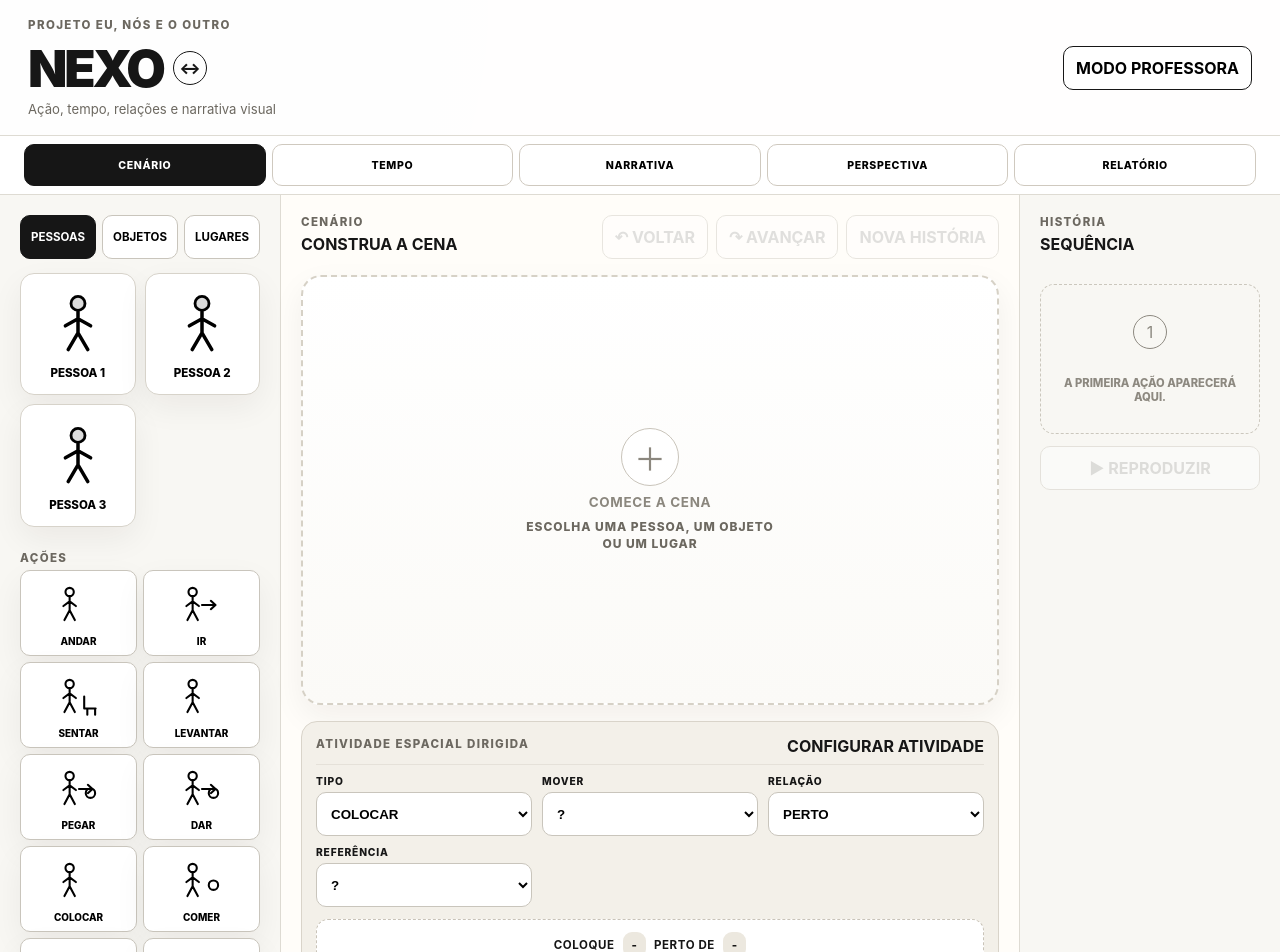
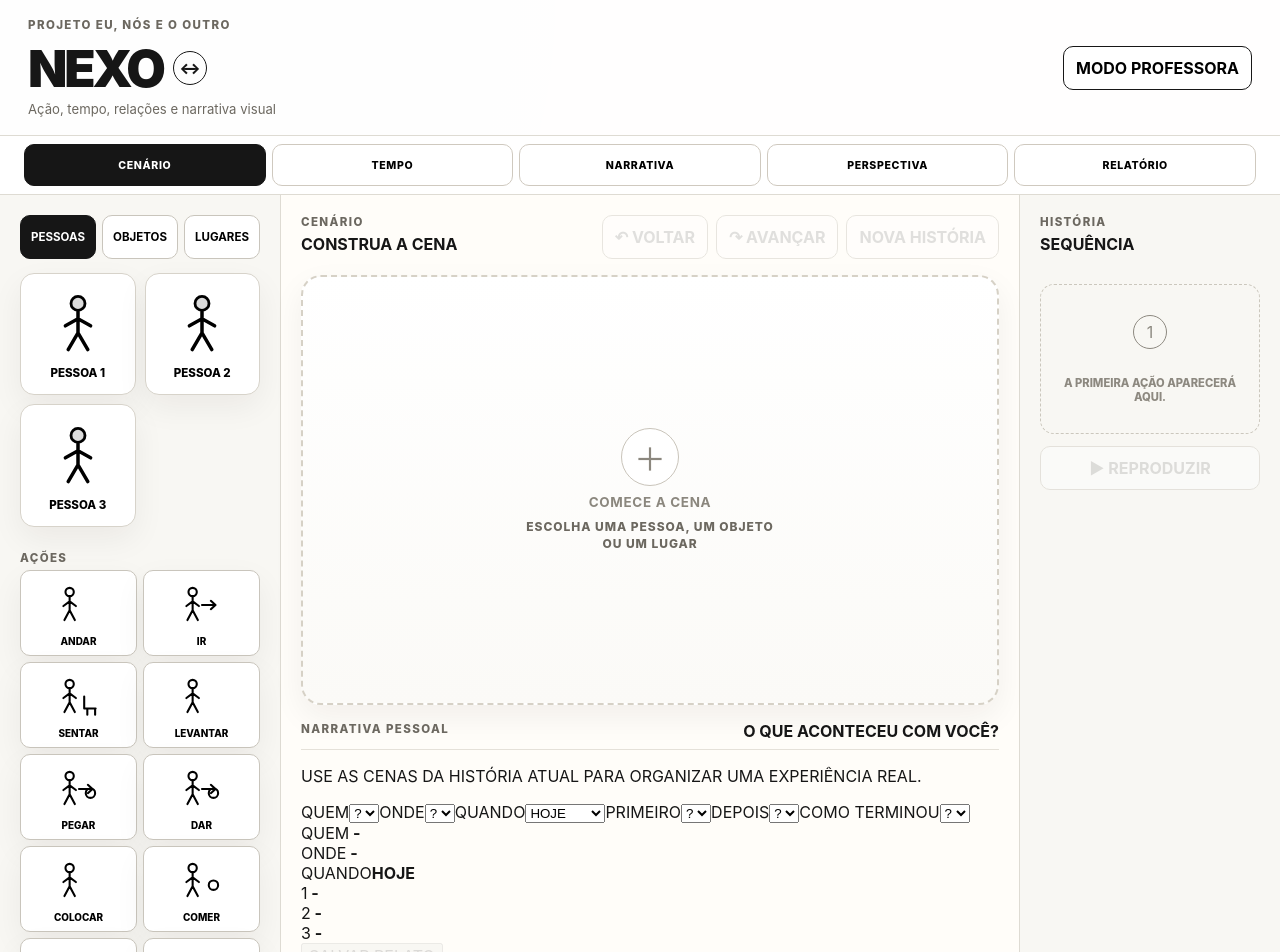
Before and after one commit to aeduardasantana/nexo, a React (Vite) app: page / in a window 1280 px wide. Shown: the top 952 px of the page. Built offline with nearby package versions, Linux system fonts and the light colour scheme.

Commit message:
feat: build autobiographical narrative workflow and report [edufertanapo]

```diff
--- a/src/App.tsx
+++ b/src/App.tsx
@@ -226,6 +226,21 @@ export default function App() {
   );
 
   const people = currentScene.entities.filter((entity) => entity.category === 'person');
+  const storyEntities = history.flatMap((scene) => scene.entities);
+  const autobiographicalPeople = Array.from(
+    new Map(
+      storyEntities
+        .filter((entity) => entity.category === 'person')
+        .map((entity) => [entity.instanceId, entity]),
+    ).values(),
+  );
+  const autobiographicalPlaces = Array.from(
+    new Map(
+      storyEntities
+        .filter((entity) => entity.category === 'place')
+        .map((entity) => [entity.instanceId, entity]),
+    ).values(),
+  );
   const objects = currentScene.entities.filter((entity) => entity.category === 'object');
   const placesAndSeats = currentScene.entities.filter((entity) =>
     entity.category === 'place' || ['CADEIRA', 'SOFÁ', 'CAMA'].includes(entity.label),
@@ -2247,6 +2262,7 @@ export default function App() {
             <div><strong>{mediationEvents.length}</strong><span>EVENTOS</span></div>
             <div><strong>{mediationAssessments.length}</strong><span>REGISTROS 0 - 3</span></div>
             <div><strong>{mentalStates.length}</strong><span>ESTADOS DECLARADOS</span></div>
+            <div><strong>{autobiographicalRecords.length}</strong><span>RELATOS PESSOAIS</span></div>
           </section>
 
           <section className="report-section">
@@ -2338,6 +2354,37 @@ export default function App() {
                 ))
               )}
             </div>
+          </section>
+
+          <section className="report-section">
+            <h3>NARRATIVAS PESSOAIS</h3>
+            {autobiographicalRecords.length === 0 ? (
+              <p>SEM RELATOS AUTOBIOGRÁFICOS REGISTRADOS.</p>
+            ) : (
+              <div className="report-autobiographical">
+                {autobiographicalRecords.map((record, index) => (
+                  <article key={record.id}>
+                    <header>
+                      <strong>RELATO {index + 1}</strong>
+                      <span>{temporalLabel(record.when)}</span>
+                    </header>
+                    <div>
+                      <span>QUEM</span>
+                      <strong>{autobiographicalEntityLabel(record.personId)}</strong>
+                    </div>
+                    <div>
+                      <span>ONDE</span>
+                      <strong>{autobiographicalEntityLabel(record.placeId)}</strong>
+                    </div>
+                    <ol>
+                      <li><strong>PRIMEIRO</strong> - {autobiographicalSceneLabel(record.firstSceneId)}</li>
+                      <li><strong>DEPOIS</strong> - {autobiographicalSceneLabel(record.nextSceneId)}</li>
+                      <li><strong>COMO TERMINOU</strong> - {autobiographicalSceneLabel(record.endingSceneId)}</li>
+                    </ol>
+                  </article>
+                ))}
+              </div>
+            )}
           </section>
 
           <section className="report-section">
@@ -3315,6 +3362,178 @@ export default function App() {
                     })}
                 </div>
               </>
+            )}
+          </section>
+
+          <section className="autobiographical-builder">
+            <div className="builder-title">
+              <p className="section-kicker">NARRATIVA PESSOAL</p>
+              <strong>O QUE ACONTECEU COM VOCÊ?</strong>
+            </div>
+
+            <p className="autobiographical-intro">
+              USE AS CENAS DA HISTÓRIA ATUAL PARA ORGANIZAR UMA EXPERIÊNCIA REAL.
+            </p>
+
+            <div className="autobiographical-grid">
+              <label>
+                <span>QUEM</span>
+                <select
+                  value={autobiographicalDraft.personId ?? ''}
+                  onChange={(event) => setAutobiographicalDraft((current) => ({
+                    ...current,
+                    personId: event.target.value || undefined,
+                  }))}
+                >
+                  <option value="">?</option>
+                  {autobiographicalPeople.map((person) => (
+                    <option key={person.instanceId} value={person.instanceId}>{person.label}</option>
+                  ))}
+                </select>
+              </label>
+
+              <label>
+                <span>ONDE</span>
+                <select
+                  value={autobiographicalDraft.placeId ?? ''}
+                  onChange={(event) => setAutobiographicalDraft((current) => ({
+                    ...current,
+                    placeId: event.target.value || undefined,
+                  }))}
+                >
+                  <option value="">?</option>
+                  {autobiographicalPlaces.map((place) => (
+                    <option key={place.instanceId} value={place.instanceId}>{place.label}</option>
+                  ))}
+                </select>
+              </label>
+
+              <label>
+                <span>QUANDO</span>
+                <select
+                  value={autobiographicalDraft.when ?? 'today'}
+                  onChange={(event) => setAutobiographicalDraft((current) => ({
+                    ...current,
+                    when: event.target.value as TemporalDay,
+                  }))}
+                >
+                  <option value="yesterday">ONTEM</option>
+                  <option value="today">HOJE</option>
+                  <option value="tomorrow">AMANHÃ</option>
+                </select>
+              </label>
+
+              <label>
+                <span>PRIMEIRO</span>
+                <select
+                  value={autobiographicalDraft.firstSceneId ?? ''}
+                  onChange={(event) => setAutobiographicalDraft((current) => ({
+                    ...current,
+                    firstSceneId: event.target.value || undefined,
+                  }))}
+                >
+                  <option value="">?</option>
+                  {history.slice(1).map((scene, index) => (
+                    <option key={scene.id} value={scene.id}>
+                      CENA {index + 1} - {scene.actionLabel ?? 'AÇÃO'}
+                    </option>
+                  ))}
+                </select>
+              </label>
+
+              <label>
+                <span>DEPOIS</span>
+                <select
+                  value={autobiographicalDraft.nextSceneId ?? ''}
+                  onChange={(event) => setAutobiographicalDraft((current) => ({
+                    ...current,
+                    nextSceneId: event.target.value || undefined,
+                  }))}
+                >
+                  <option value="">?</option>
+                  {history.slice(1).map((scene, index) => (
+                    <option key={scene.id} value={scene.id}>
+                      CENA {index + 1} - {scene.actionLabel ?? 'AÇÃO'}
+                    </option>
+                  ))}
+                </select>
+              </label>
+
+              <label>
+                <span>COMO TERMINOU</span>
+                <select
+                  value={autobiographicalDraft.endingSceneId ?? ''}
+                  onChange={(event) => setAutobiographicalDraft((current) => ({
+                    ...current,
+                    endingSceneId: event.target.value || undefined,
+                  }))}
+                >
+                  <option value="">?</option>
+                  {history.slice(1).map((scene, index) => (
+                    <option key={scene.id} value={scene.id}>
+                      CENA {index + 1} - {scene.actionLabel ?? 'AÇÃO'}
+                    </option>
+                  ))}
+                </select>
+              </label>
+            </div>
+
+            <div className="autobiographical-sequence">
+              <div>
+                <span>QUEM</span>
+                <strong>{autobiographicalEntityLabel(autobiographicalDraft.personId)}</strong>
+              </div>
+              <div>
+                <span>ONDE</span>
+                <strong>{autobiographicalEntityLabel(autobiographicalDraft.placeId)}</strong>
+              </div>
+              <div>
+                <span>QUANDO</span>
+                <strong>{temporalLabel(autobiographicalDraft.when)}</strong>
+              </div>
+              <div>
+                <span>1</span>
+                <strong>{autobiographicalSceneLabel(autobiographicalDraft.firstSceneId)}</strong>
+              </div>
+              <div>
+                <span>2</span>
+                <strong>{autobiographicalSceneLabel(autobiographicalDraft.nextSceneId)}</strong>
+              </div>
+              <div>
+                <span>3</span>
+                <strong>{autobiographicalSceneLabel(autobiographicalDraft.endingSceneId)}</strong>
+              </div>
+            </div>
+
+            <button
+              className="autobiographical-save"
+              type="button"
+              onClick={saveAutobiographicalRecord}
+              disabled={history.length < 4}
+            >
+              SALVAR RELATO
+            </button>
+
+            {history.length < 4 && (
+              <p className="autobiographical-note">
+                CRIE PELO MENOS TRÊS CENAS PARA ORGANIZAR PRIMEIRO - DEPOIS - COMO TERMINOU.
+              </p>
+            )}
+
+            {autobiographicalRecords.length > 0 && (
+              <div className="autobiographical-records">
+                {autobiographicalRecords.map((record, index) => (
+                  <article key={record.id}>
+                    <span>RELATO {index + 1}</span>
+                    <strong>
+                      {autobiographicalEntityLabel(record.personId)} - {autobiographicalEntityLabel(record.placeId)} - {temporalLabel(record.when)}
+                    </strong>
+                    <small>
+                      {autobiographicalSceneLabel(record.firstSceneId)} - {autobiographicalSceneLabel(record.nextSceneId)} - {autobiographicalSceneLabel(record.endingSceneId)}
+                    </small>
+                  </article>
+                ))}
+              </div>
             )}
           </section>
 
```
